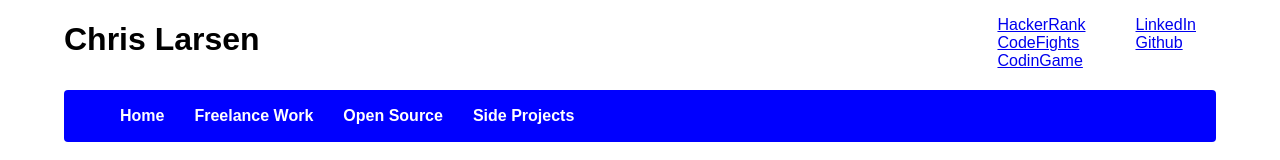
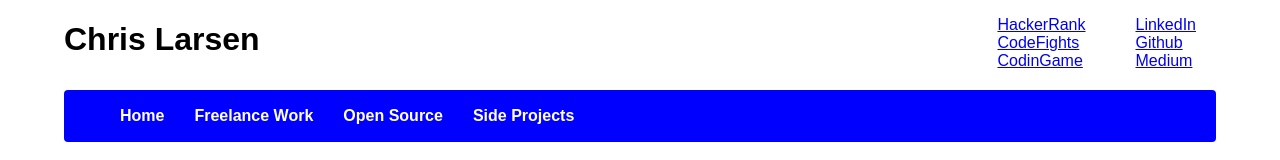
Before and after one commit to HCLarsen/christianlarsen-old, a React (Create React App) app: page / in a window 1280 px wide. Shown: the top 160 px of the page. Built offline with nearby package versions, Linux system fonts and the light colour scheme; no server answers.

Commit message:
Add Link to Medium

```diff
--- a/src/ContactInfo.js
+++ b/src/ContactInfo.js
@@ -7,6 +7,7 @@ class ContactInfo extends Component {
         <ul className="contact-info">
           <li><a href="https://www.linkedin.com/in/chris-larsen-58347214/" target="_blank" rel="noopener noreferrer">LinkedIn</a></li>
           <li><a href="https://github.com/HCLarsen" target="_blank" rel="noopener noreferrer">Github</a></li>
+          <li><a href="https://medium.com/@clarsen_56120" target="_blank" rel="noopener noreferrer">Medium</a></li>
         </ul>
         <ul className="contact-info">
           <li><a href="https://www.hackerrank.com/HCLarsen" target="_blank" rel="noopener noreferrer">HackerRank</a></li>
```
